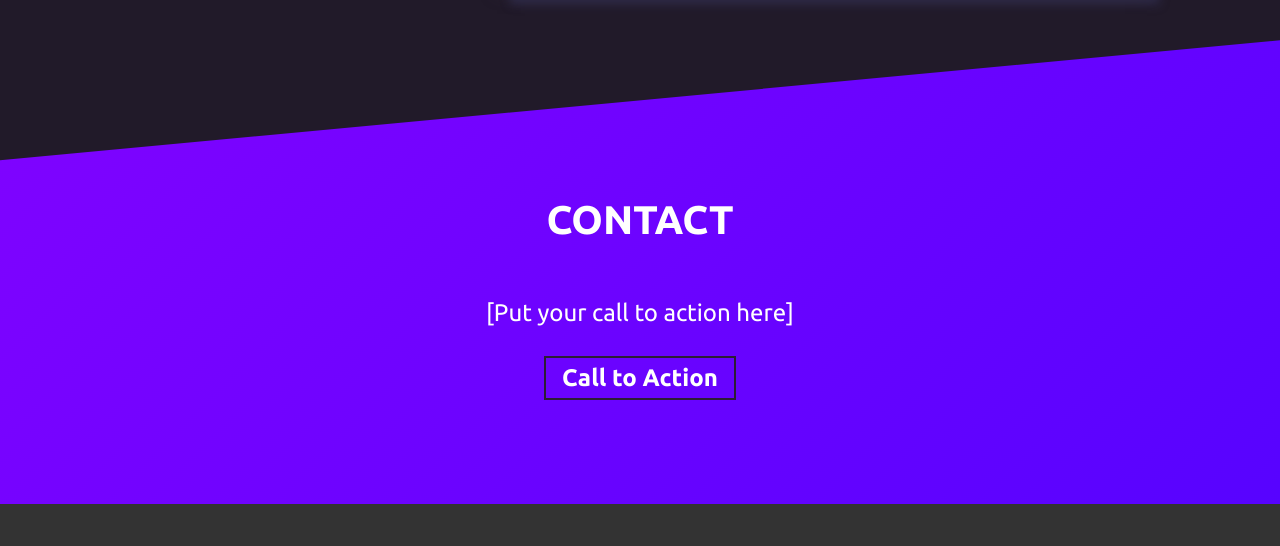
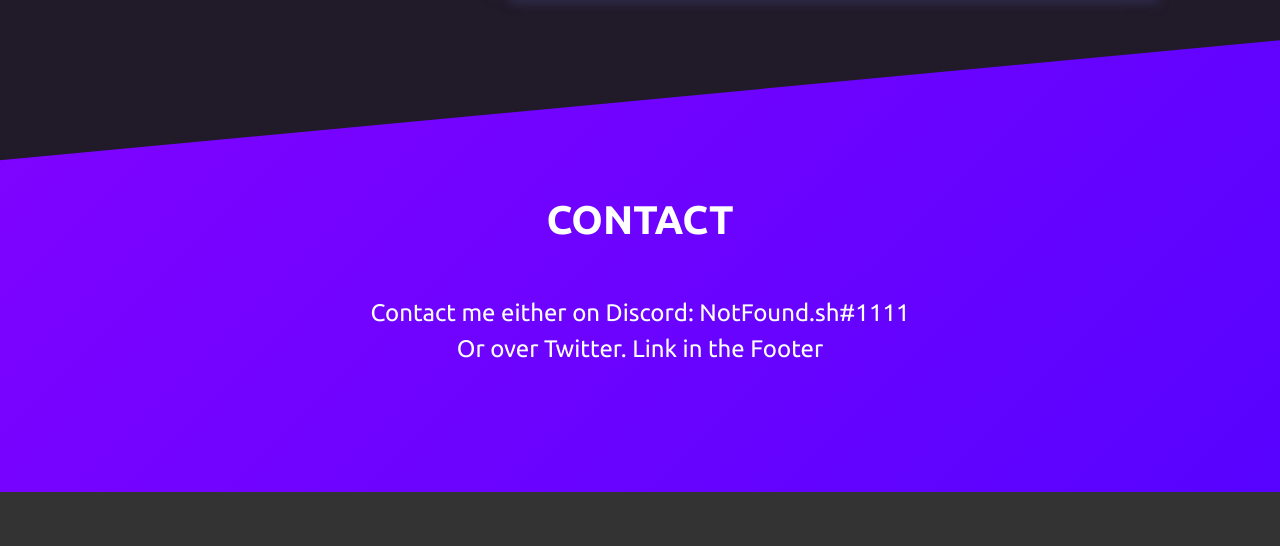
Before and after one commit to taynotfound/tayronm-site, a plain HTML site: page index.html in a window 1280 px wide. Shown: the part 2525-3071 px from the top of the page. Drawn offline with Linux system fonts and the light colour scheme.

Commit message:
Delete unnessecary stuff. Add Contact text

```diff
--- a/index.html
+++ b/index.html
@@ -264,8 +264,7 @@ Have fun creating your portfolio on this template!!! -->
       <div class="container">
         <h2 class="section-title">Contact</h2>
         <div class="contact-wrapper">
-          <p class="contact-wrapper__text">[Put your call to action here]</p>
-          <a href="#" class="cta-btn cta-btn--resume">Call to Action</a>
+          <p class="contact-wrapper__text">Contact me either on Discord: NotFound.sh#1111<br>Or over Twitter. Link in the Footer</p>
         </div>
       </div>
     </section>
```
Also changed, not shown: assets/devfolio-logo.png (deleted), assets/devfolio.png (deleted), assets/profile.png (deleted), assets/project.png (deleted).
